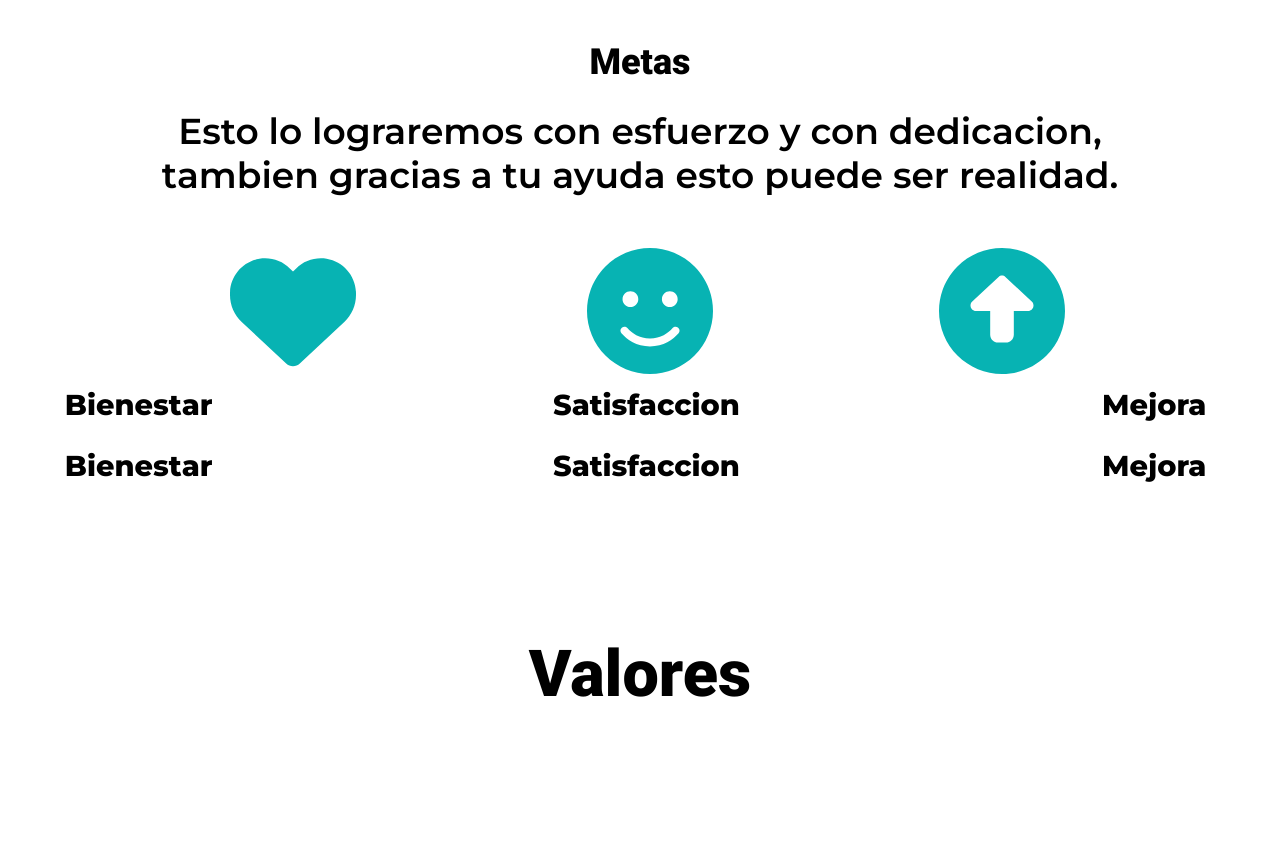
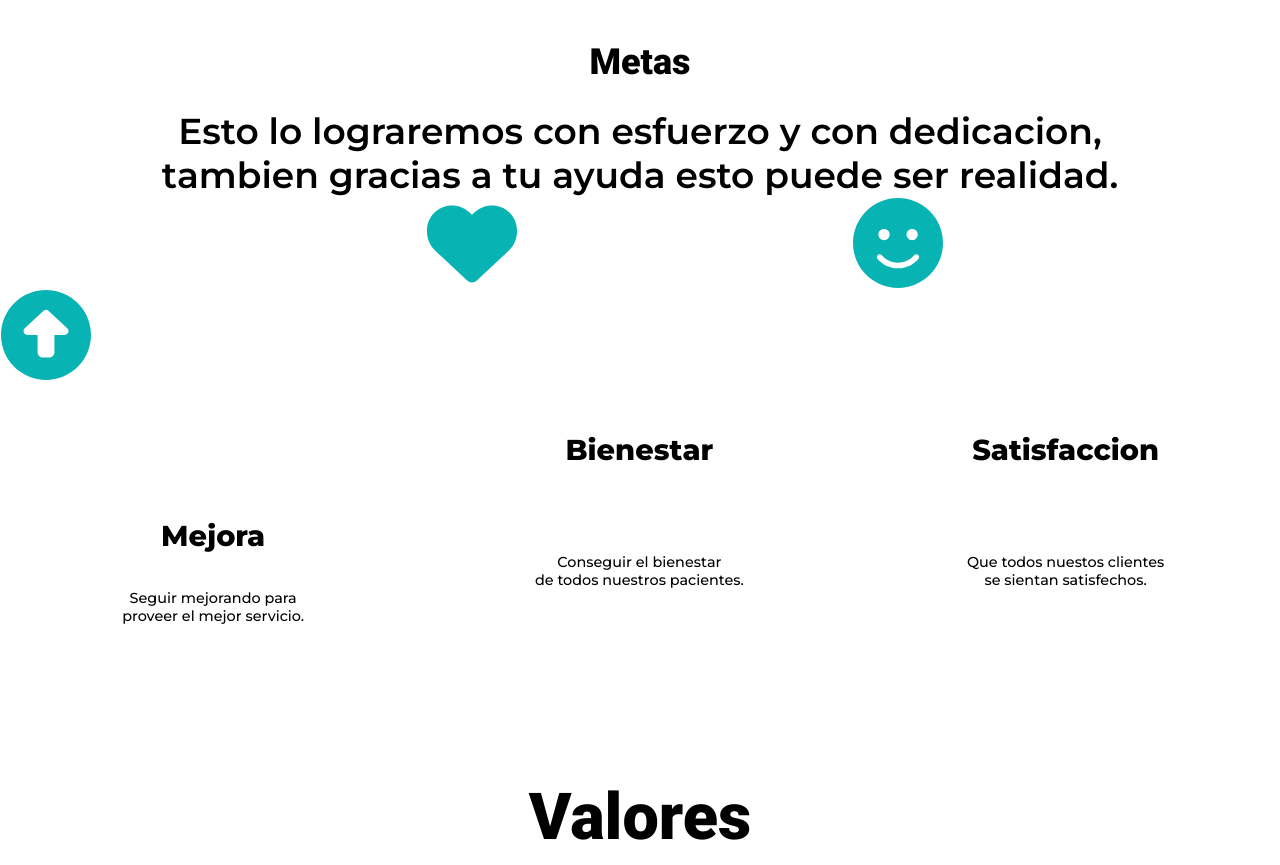
Before and after one commit to BlackFreshMint/citas_med, a PHP site: page /about.html in a window 1280 px wide. Shown: the part 1234-2099 px from the top of the page. Before the commit the page ends 1931 px from the top, so only its background shows below. Run offline with PHP 8.4, Linux system fonts and the light colour scheme.

Commit message:
starting #9
grids starting to replace flex and other things, theres more to improve

```diff
--- a/about.html
+++ b/about.html
@@ -25,29 +25,36 @@
 
             <p class="m_sb" style="width: 80%; text-align: center; margin: auto;font-size: 40px;">Esto lo lograremos con esfuerzo y con dedicacion,<br> tambien gracias a tu ayuda esto puede ser realidad.</p>
 
-            <div style="display: flex; flex-direction: row; margin-left: 18%; margin-top: 4%;">
-
-                <img src="res/svg/heart.svg">
-                <img src="res/svg/happy_face.svg" style="margin-left: 22%;">
-                <img src="res/svg/circle_up.svg" style="margin-left: 21.5%;">
+            <div class="grid_3c">
+                <p></p>
+                <div  class="img_box" style="background-image:url(res/svg/heart.svg);"></div>
+                <div  class="img_box" style="background-image:url(res/svg/happy_face.svg);"></div>
+                <div  class="img_box" style="background-image:url(res/svg/circle_up.svg);"></div>
+                <p></p>
 
             </div>
 
-            <div style="display: flex; flex-direction: row; margin-top: -11%; margin-bottom: 1%;">
+            <div class="grid_3c">
+                <p></p>
+                <h1 class="h1_na">Bienestar</h1>
+                <h1 class="h1_na">Satisfaccion</h1>
+                <h1 class="h1_na">Mejora</h1>
+                <p></p>
+            </div>
 
-                <h1 class="h1_na" style="margin-left: 1%; margin-right: 0%;">Bienestar</h1>
-                <h1 class="h1_na" style="margin-left: 20%; margin-right: 0%;">Satisfaccion</h1>
-                <h1 class="h1_na" style="margin-left: 20%; margin-right: 0%;">Mejora</h1>
+            <div class="grid_3c">
+                <P></P>
+                <p>Conseguir el bienestar<br> de todos nuestros pacientes.</p>
+                <p>Que todos nuestos clientes<br> se sientan satisfechos.</p>
+                <p>Seguir mejorando para<br> proveer el mejor servicio.</p>
+                <p></p>
+
 
             </div>
 
-            <div style="display: flex; flex-direction: row; margin-top: -11%; margin-bottom: 1%;">
 
-                <h1 class="h1_na" style="margin-left: 1%; margin-right: 0%;">Bienestar</h1>
-                <h1 class="h1_na" style="margin-left: 20%; margin-right: 0%;">Satisfaccion</h1>
-                <h1 class="h1_na" style="margin-left: 20%; margin-right: 0%;">Mejora</h1>
 
-            </div>
+
 
             <h1 class="r_title" style="font-size: 72px;">Valores</h1>
 
--- a/css/styles.css
+++ b/css/styles.css
@@ -186,3 +186,16 @@ em {
 .button_r:active{
     box-shadow: 2px 2px 5px gray;
 }
+.grid_3c {
+    display: grid;
+    grid-template-columns: 33.3% 33.3% 33.3%;
+    width: 80%%;
+}
+.img_box {
+    width: 100px;
+    height: 100px;
+    border: 1px solid rgba(0, 0, 0, 0);
+    background-size: contain;
+    background-repeat: no-repeat;
+    background-position: 50% 50%;
+}
```
